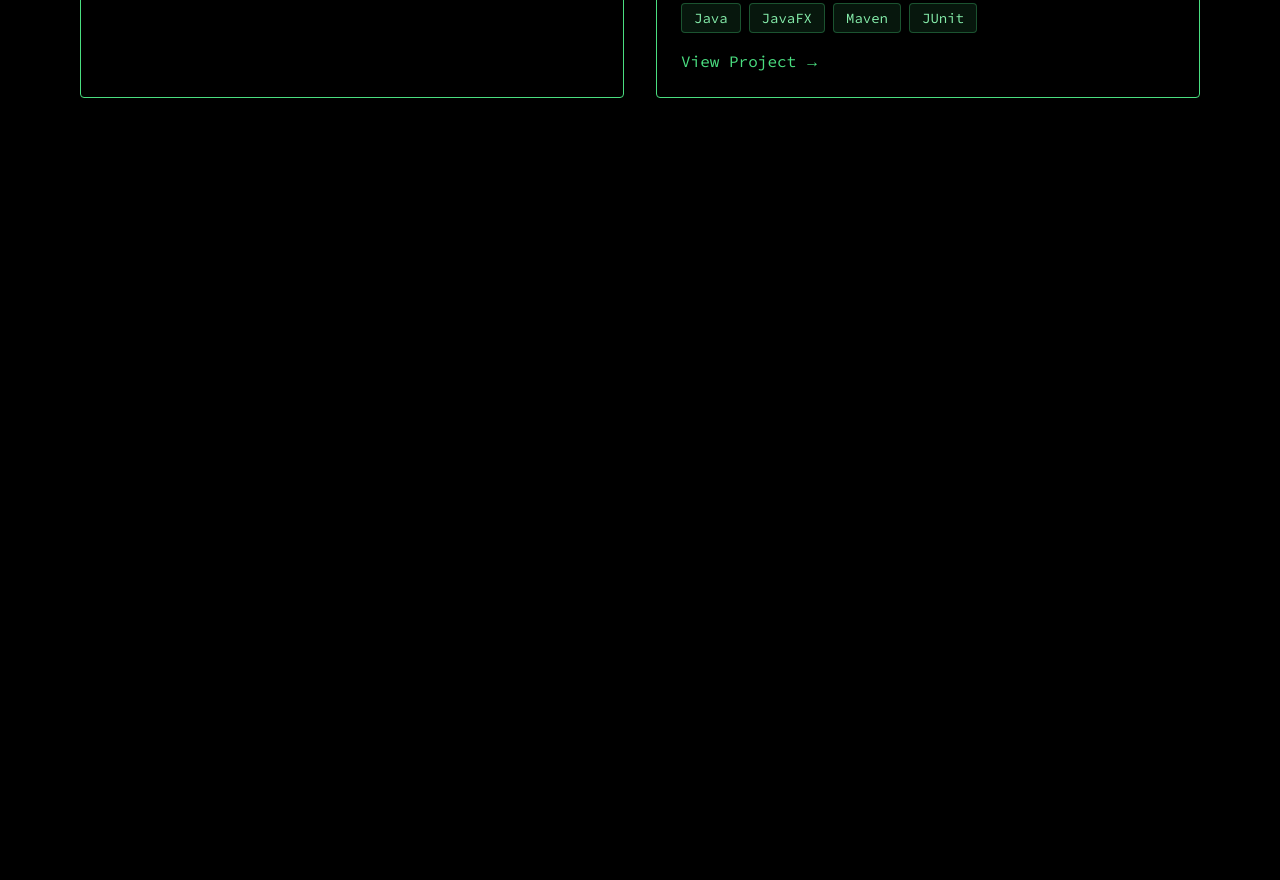
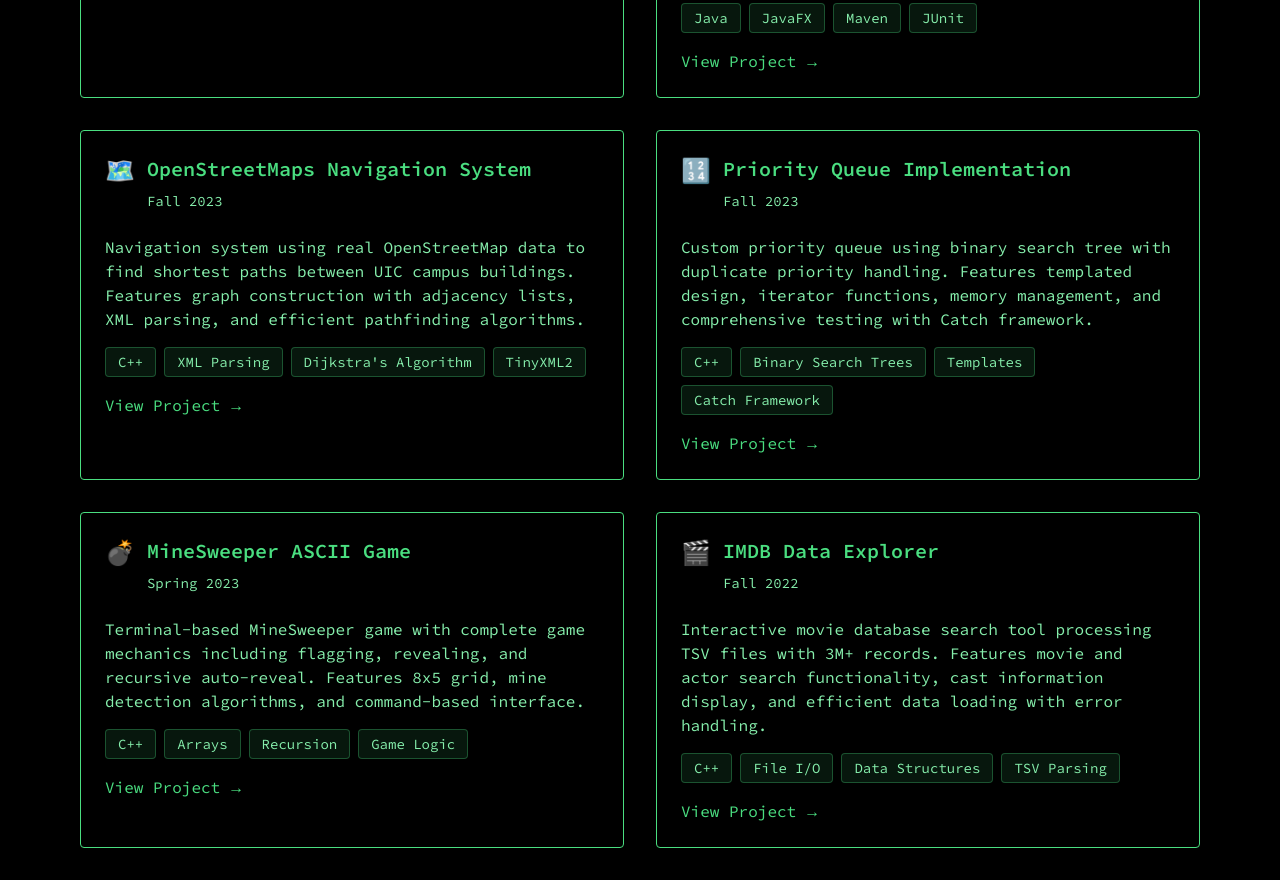
Before and after one commit to ddevv15/portfolio, a Next.js app: page /projects in a window 1280 px wide. Shown: the part 1040-1920 px from the top of the page. Before the commit the page ends 1170 px from the top, so only its background shows below. Built offline with nearby package versions, Linux system fonts and the light colour scheme.

Commit message:
more porjects added

```diff
--- a/app/projects/page.tsx
+++ b/app/projects/page.tsx
@@ -4,7 +4,7 @@ import type { Metadata } from "next"
 export const metadata: Metadata = {
   title: "Projects | Dev Shah",
   description:
-    "Featured projects by Dev Shah - React chess game, face recognition systems, weather apps, task managers, security tools, and JavaFX Blackjack game.",
+    "Featured projects by Dev Shah - React chess game, face recognition systems, weather apps, task managers, security tools, JavaFX Blackjack game, OpenStreetMaps navigation system, priority queue implementation, MineSweeper ASCII game, and IMDB data explorer.",
 }
 
 export default function ProjectsPage() {
@@ -38,6 +38,7 @@ export default function ProjectsPage() {
       dates: "Sep 2024 – Dec 2024",
       stack: ["React", "Firebase"],
       description: "Customizable dashboards, real‑time feedback and color‑coded categories.",
+      link: "https://github.com/ddevv15/TaskFlow",
       icon: "📋",
     },
     {
@@ -54,6 +55,38 @@ export default function ProjectsPage() {
       description: "A complete Blackjack game with betting system, dealer logic, deck management, and comprehensive GUI. Features standard 52-card deck, hit/stand actions, and full game rules.",
       link: "https://github.com/ddevv15/BlackJack",
       icon: "🃏",
+    },
+    {
+      name: "OpenStreetMaps Navigation System",
+      dates: "Fall 2023",
+      stack: ["C++", "XML Parsing", "Dijkstra's Algorithm", "TinyXML2"],
+      description: "Navigation system using real OpenStreetMap data to find shortest paths between UIC campus buildings. Features graph construction with adjacency lists, XML parsing, and efficient pathfinding algorithms.",
+      link: "https://github.com/ddevv15/OpenStreetMaps",
+      icon: "🗺️",
+    },
+    {
+      name: "Priority Queue Implementation",
+      dates: "Fall 2023",
+      stack: ["C++", "Binary Search Trees", "Templates", "Catch Framework"],
+      description: "Custom priority queue using binary search tree with duplicate priority handling. Features templated design, iterator functions, memory management, and comprehensive testing with Catch framework.",
+      link: "https://github.com/ddevv15/PriorityQueue",
+      icon: "🔢",
+    },
+    {
+      name: "MineSweeper ASCII Game",
+      dates: "Spring 2023",
+      stack: ["C++", "Arrays", "Recursion", "Game Logic"],
+      description: "Terminal-based MineSweeper game with complete game mechanics including flagging, revealing, and recursive auto-reveal. Features 8x5 grid, mine detection algorithms, and command-based interface.",
+      link: "https://github.com/ddevv15/MineSweeper",
+      icon: "💣",
+    },
+    {
+      name: "IMDB Data Explorer",
+      dates: "Fall 2022",
+      stack: ["C++", "File I/O", "Data Structures", "TSV Parsing"],
+      description: "Interactive movie database search tool processing TSV files with 3M+ records. Features movie and actor search functionality, cast information display, and efficient data loading with error handling.",
+      link: "https://github.com/ddevv15/IMDB",
+      icon: "🎬",
     },
   ]
 
```
